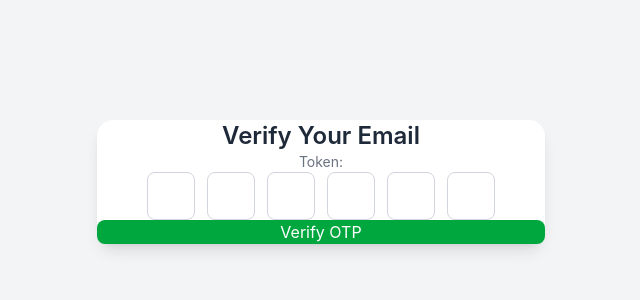
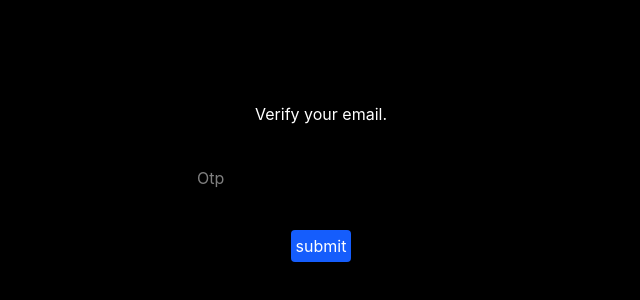
Before and after one commit to GgGranny/Dishcovery-frontend, a React (Vite) app: page /otp in a window 1280 px wide. Shown: the part 218-518 px from the top of the page, without its empty margins (319-959 px from the left). Built offline with nearby package versions, Linux system fonts and the light colour scheme.

Commit message:
otp implemented

```diff
--- a/src/App.jsx
+++ b/src/App.jsx
@@ -16,6 +16,8 @@ function App() {
       </Routes>
     </Router>
 
+    // <Otp />
+
     // <Upload />
   );
 }
--- a/src/frontend/Otp.jsx
+++ b/src/frontend/Otp.jsx
@@ -1,120 +1,28 @@
-import React, { useState } from "react";
-import { useParams, useNavigate } from "react-router-dom";
-import axios from "axios";
+import axios from "axios"
+import { useState, useEffect } from "react"
+
 
 const Otp = () => {
-  const { token } = useParams();
-  const navigate = useNavigate();
+  const [otp, setOtp] = useState("");
 
-  const [otp, setOtp] = useState(Array(6).fill(""));
-  const [isLoading, setIsLoading] = useState(false);
-  const [message, setMessage] = useState("");
+  const handleOnChange = (e) => {
+    let val = e.target.value;
+    setOtp(val);
+  }
 
-  // Handle input change for OTP digits
-  const handleChange = (e, index) => {
-    const value = e.target.value;
-    if (/^[0-9]?$/.test(value)) {
-      const newOtp = [...otp];
-      newOtp[index] = value;
-      setOtp(newOtp);
+  const handleSubmit = async () => {
+    const response = await axios.get(`http://localhost:8080/register/verify-email/${otp}`);
+    console.log(response)
+  }
+  return (
+    <div className="h-screen bg-black text-white flex justify-center items-center flex-col gap-10">
+      <h1>Verify your email.</h1>
+      <input type="text" onChange={handleOnChange} name="otp" placeholder="Otp" value={otp} />
 
-      // Auto-focus next input
-      if (value && index < 5) {
-        document.getElementById(`otp-${index + 1}`).focus();
-      }
-    }
-  };
+      <input type="submit" className="bg-blue-600 cursor-pointer rounded-sm h-8 w-15" onClick={handleSubmit} value="submit" />
+    </div>
+  )
+}
 
-  // Handle backspace navigation
-  const handleKeyDown = (e, index) => {
-    if (e.key === "Backspace" && !otp[index] && index > 0) {
-      document.getElementById(`otp-${index - 1}`).focus();
-    }
-  };
-
-  // Submit OTP to backend
-  const handleSubmit = async (e) => {
-    e.preventDefault();
-    const otpValue = otp.join("");
-
-    if (otpValue.length !== 6) {
-      setMessage("⚠️ Please enter the 6-digit OTP.");
-      return;
-    }
-
-    setIsLoading(true);
-    setMessage("");
-
-    try {
-      // ✅ Send OTP in request body + headers
-      const response = await axios.get(
-        `http://localhost:8080/register/verify-email/${token}`,
-        { otp: otpValue },
-        { headers: { "Content-Type": "application/json" } }
-      );
-
-      setMessage(`✅ ${response.data.message || "Email verified successfully!"}`);
-      setTimeout(() => navigate("/login"), 2000);
-    } catch (error) {
-      console.error("Error verifying OTP:", error);
-      if (error.response) {
-        setMessage(
-          `❌ Verification failed: ${
-            error.response.data.message || "Invalid OTP."
-          }`
-        );
-      } else {
-        setMessage("⚠️ Server error. Please try again later.");
-      }
-    } finally {
-      setIsLoading(false);
-    }
-  };
-
-  return (
-    <div className="flex items-center justify-center h-screen bg-gray-100">
-      <div className="bg-white p-8 rounded-2xl shadow-lg w-full max-w-md text-center">
-        <h2 className="text-2xl font-semibold text-gray-800 mb-6">
-          Verify Your Email
-        </h2>
-
-        <p className="text-sm text-gray-500 mb-4">
-          Token: <span className="font-mono">{token}</span>
-        </p>
-
-        <form onSubmit={handleSubmit}>
-          <div className="flex justify-center gap-3 mb-6">
-            {otp.map((digit, index) => (
-              <input
-                key={index}
-                id={`otp-${index}`}
-                type="text"
-                maxLength="1"
-                value={digit}
-                onChange={(e) => handleChange(e, index)}
-                onKeyDown={(e) => handleKeyDown(e, index)}
-                className="w-12 h-12 text-center text-lg border border-gray-300 rounded-lg focus:outline-none focus:ring-2 focus:ring-green-500"
-              />
-            ))}
-          </div>
-
-          <button
-            type="submit"
-            disabled={isLoading}
-            className={`w-full py-2 rounded-lg text-white ${
-              isLoading
-                ? "bg-green-400 cursor-not-allowed"
-                : "bg-green-600 hover:bg-green-700 transition"
-            }`}
-          >
-            {isLoading ? "Verifying..." : "Verify OTP"}
-          </button>
-        </form>
-
-        {message && <p className="mt-4 text-sm text-gray-700">{message}</p>}
-      </div>
-    </div>
-  );
-};
 
 export default Otp;
```
